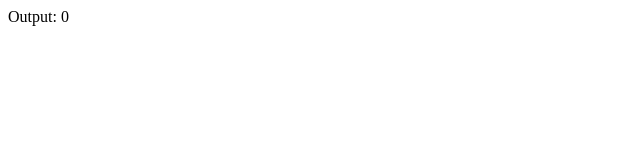
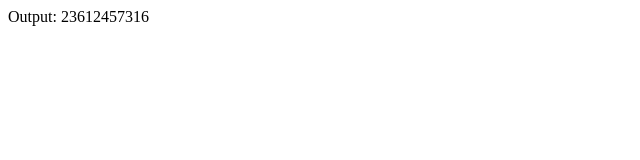
Before and after one commit to Faolan-GreenSquare/advent-code, a React (Create React App) app: page / in a window 1280 px wide. Shown: the top 160 px of the page, without its empty margins (0-640 px from the left). Built offline with nearby package versions, Linux system fonts and the light colour scheme.

Commit message:
Solution

```diff
--- a/src/App.tsx
+++ b/src/App.tsx
@@ -26,17 +26,16 @@ const execute = (): number => {
     test: number,
     targets: number[]
   }
-
+  /*
   const monkeys: Record<number, Monkey> = {
     0: { items: [79, 98], itemsInspected: 0, operation: { x: "old", y: 19, op: "*" }, test: 23, targets: [3, 2] },
     1: { items: [54, 65, 75, 74], itemsInspected: 0, operation: { x: "old", y: 6, op: "+" }, test: 19, targets: [0, 2] },
     2: { items: [79, 60, 97], itemsInspected: 0, operation: { x: "old", y: "old", op: "*" }, test: 13, targets: [3, 1] },
     3: { items: [74], itemsInspected: 0, operation: { x: "old", y: 3, op: "+" }, test: 17, targets: [1, 0] }
   }
+  const bigMod = 23*19*13*17;
+  */
 
-  const bigMod = 23*19*13*17;
-
-  /*
   const monkeys: Record<number, Monkey> = {
     0: { items: [65, 78], itemsInspected: 0, operation: { x: "old", y: 3, op: "*" }, test: 5, targets: [3, 2] },
     1: { items: [54, 78, 86, 79, 73, 64, 85, 88], itemsInspected: 0, operation: { x: "old", y: 8, op: "+" }, test: 11, targets: [7, 4] },
@@ -47,7 +46,7 @@ const execute = (): number => {
     6: { items: [88, 74, 68, 56], itemsInspected: 0, operation: { x: "old", y: "old", op: "*" }, test: 17, targets: [2, 0] },
     7: { items: [54, 82, 72, 71, 53, 99, 67], itemsInspected: 0, operation: { x: "old", y: 1, op: "+" }, test: 19, targets: [0, 6] }
   }
-  */
+  const bigMod = 5*11*2*13*7*3*17*19;
 
   const rounds = 10000;
   for (let i = 0; i < rounds; i++) {
@@ -63,16 +62,27 @@ const execute = (): number => {
           '*': function (x, y): number { return x * y },
           '/': function (x, y): number { return x / y }
         }
-        monkey.items[item] = Math.floor(doMaths[monkey.operation.op](x, y) / bigMod);
+        monkey.items[item] = Math.floor(doMaths[monkey.operation.op](x, y) % bigMod);
         monkeys[monkey.targets[monkey.items[item] % monkey.test === 0 ? 1 : 0]].items.push(monkey.items[item]);
       }
       monkey.items = [];
     }
-    if(i === 0 || i === 19 || i === 999 || i === 1999 || i === 2999 || i === 3999 || i === 4999 || i === 5999 ||
-      i === 6999 || i === 7999 || i === 8999 || i === 9999) {
-      console.log(`Round: ${i+1}`)
-      console.table(monkeys);
+  }
+
+  let firstVal = 0;
+  let secondVal = 0;
+
+  for (const key in monkeys) {
+    if (monkeys[key].itemsInspected > firstVal) {
+      secondVal = firstVal;
+      firstVal = monkeys[key].itemsInspected;
+    }
+    else if (monkeys[key].itemsInspected > secondVal) {
+      secondVal = monkeys[key].itemsInspected;
     }
   }
+  output = firstVal * secondVal;
+  console.log(`Multiplying First ${firstVal} x Second ${secondVal} totaling ${output}`);
+  console.table(monkeys);
   return output;
 }
```
